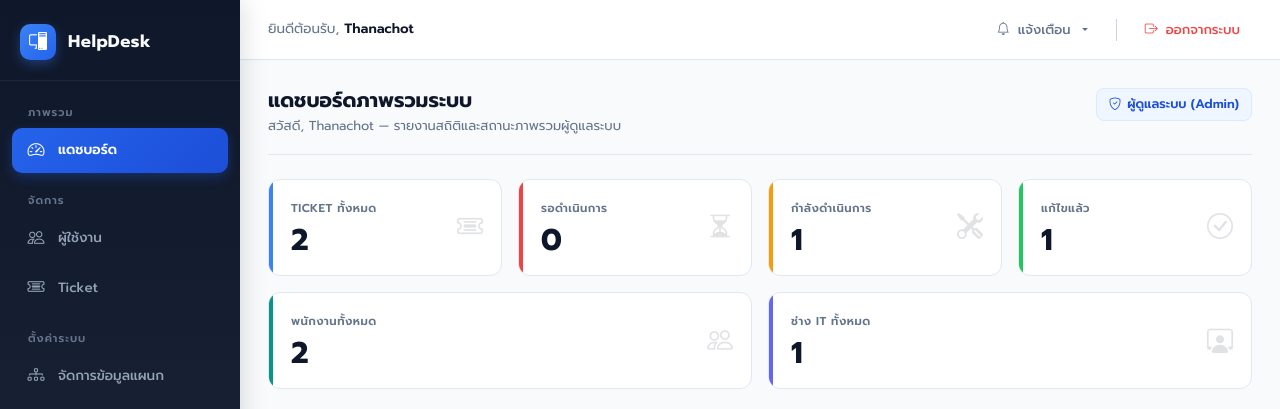
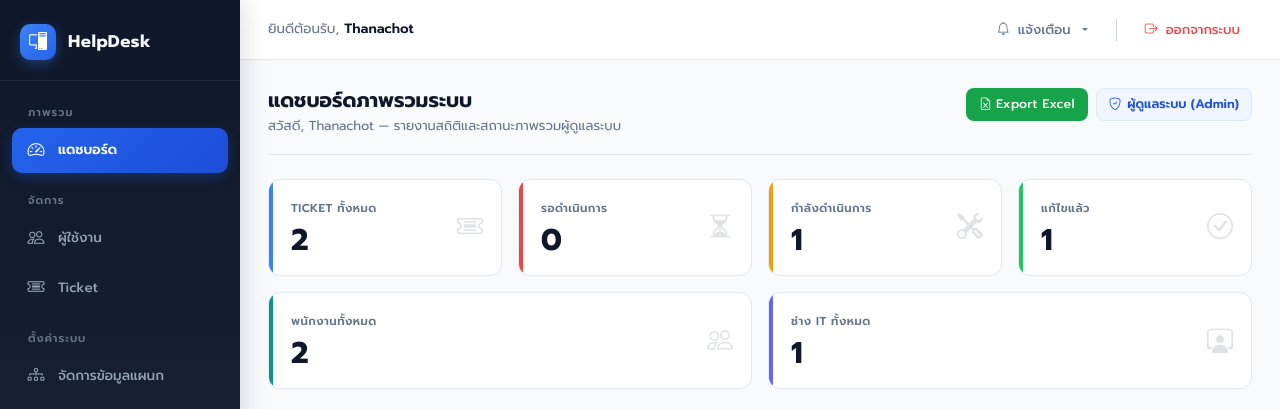
Before and after one commit to Thanachot777x/learn-git, a PHP site: page /admin/dashboard.php in a window 1280 px wide. Shown: the top 409 px of the page. Run offline with PHP 8.4, Linux system fonts and the light colour scheme; a user stored in the database is signed in; data comes from the database, SQL or seed files in the repository.

Commit message:
แก้ไขexcel

```diff
--- a/admin/dashboard.php
+++ b/admin/dashboard.php
@@ -233,11 +233,15 @@ $recent_tickets = $stmt->fetchAll(PDO::FETCH_ASSOC);
         <h4>แดชบอร์ดภาพรวมระบบ</h4>
         <p>สวัสดี, <?= htmlspecialchars($_SESSION['fullname']) ?> — รายงานสถิติและสถานะภาพรวมผู้ดูแลระบบ</p>
     </div>
-    <span class="role-badge">
-        <i class="bi bi-shield-check"></i> ผู้ดูแลระบบ (Admin)
-    </span>
+    <div class="d-flex align-items-center gap-2">
+        <a href="<?= BASE_URL ?>/admin/export_excel.php" class="btn btn-sm" style="border-radius:8px; background:#16a34a; color:#fff; font-size:12.5px; padding:6px 12px;">
+            <i class="bi bi-file-earmark-excel me-1"></i>Export Excel
+        </a>
+        <span class="role-badge">
+            <i class="bi bi-shield-check"></i> ผู้ดูแลระบบ (Admin)
+        </span>
+    </div>
 </div>
-
 <!-- สถิติแถวแรก -->
 <div class="row g-3 mb-3">
     <div class="col-md-3 col-6">
--- a/admin/export_excel.php
+++ b/admin/export_excel.php
@@ -1,7 +1,7 @@
 <?php
 require_once __DIR__ . '/../includes/auth_check.php';
 require_once __DIR__ . '/../config/db.php';
-requireRole('admin');
+requireRole(['admin', 'manager']);
 
 require_once __DIR__ . '/../vendor/autoload.php';
 
--- a/manager/dashboard.php
+++ b/manager/dashboard.php
@@ -73,6 +73,9 @@ $priority_text  = ['low'=>'ต่ำ','medium'=>'ปานกลาง','high'=>
     <a href="<?= BASE_URL ?>/manager/assign_tickets.php" class="btn btn-primary btn-sm" style="border-radius:8px;">
         <i class="bi bi-person-check me-1"></i>ไปหน้ามอบหมายงาน
     </a>
+    <a href="<?= BASE_URL ?>/admin/export_excel.php" class="btn btn-sm" style="border-radius:8px; background:#16a34a; color:#fff;">
+    <i class="bi bi-file-earmark-excel me-1"></i>Export Excel
+</a>
 </div>
 
 <!-- Stat Cards -->
```
